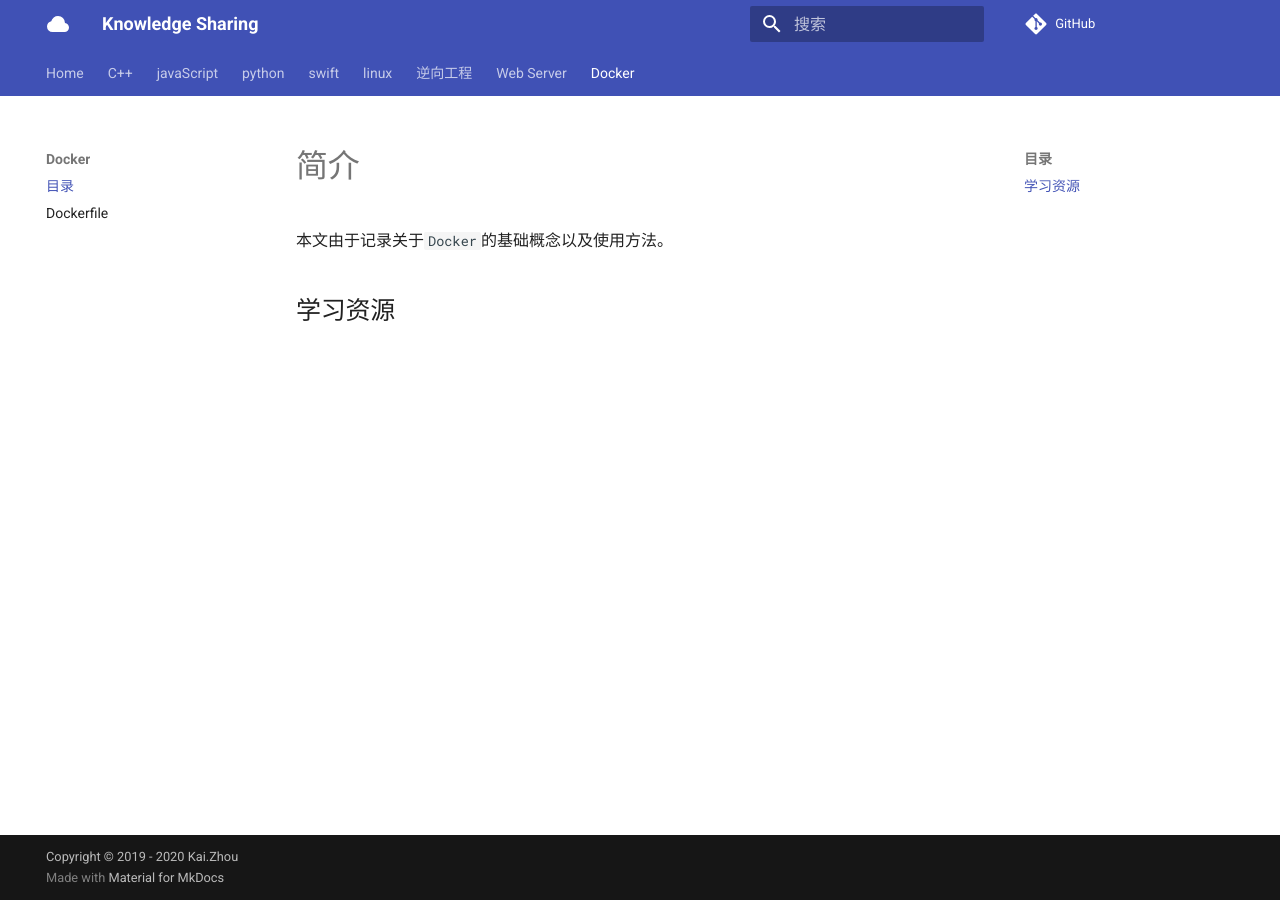
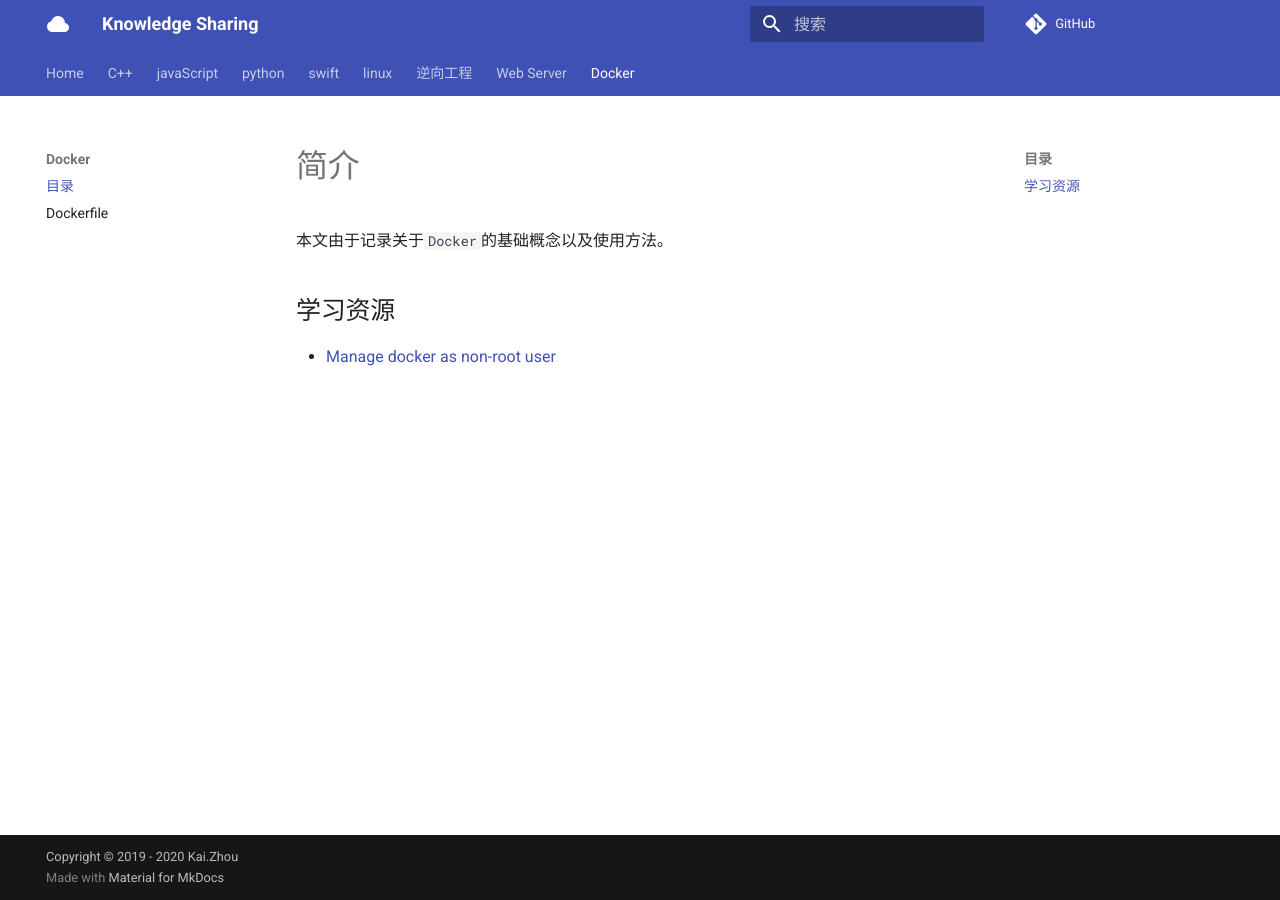
Before and after one commit to zhoukaidev/ks_blog, an MkDocs documentation site: the page built from docs/docker/index.md, in a window 1280 px wide. Built offline with MkDocs 1.6.1 and Material for MkDocs 9.7.7, drawn with Linux system fonts in a browser that asks for light colours; comment, search, counter and statistics services are not loaded.

Commit message:
Update index.md

```diff
--- a/docs/docker/index.md
+++ b/docs/docker/index.md
@@ -3,3 +3,5 @@
 本文由于记录关于`Docker`的基础概念以及使用方法。
 
 ## 学习资源
+
+* [Manage docker as non-root user](https://docs.docker.com/engine/install/linux-postinstall/)
```
